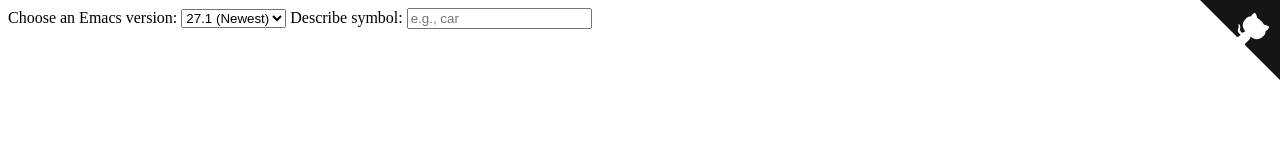
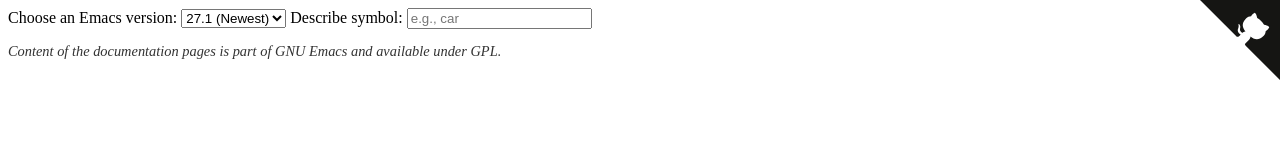
Before and after one commit to xuchunyang/describe-symbol, a website: page index.html in a window 1280 px wide. Drawn offline with Linux system fonts and the light colour scheme.

Commit message:
Add style

```diff
--- /dev/null
+++ b/index.css
@@ -0,0 +1,5 @@
+footer {
+  font-size: 90%;
+  color: #333;
+  font-style: italic;
+}
--- a/index.html
+++ b/index.html
@@ -4,6 +4,7 @@
     <meta charset="utf-8" />
     <meta name="viewport" content="width=device-width, initial-scale=1" />
     <title>*Help*</title>
+    <link rel="stylesheet" href="index.css">
   </head>
   <body>
     <form>
@@ -23,6 +24,9 @@
       />
     </form>
     <div id="output"></div>
+    <footer>
+      <p>Content of the documentation pages is part of GNU Emacs and available under GPL.</p>
+    </footer>
     <script src="index.js"></script>
     <a
       href="https://github.com/xuchunyang/describe-symbol"
```
